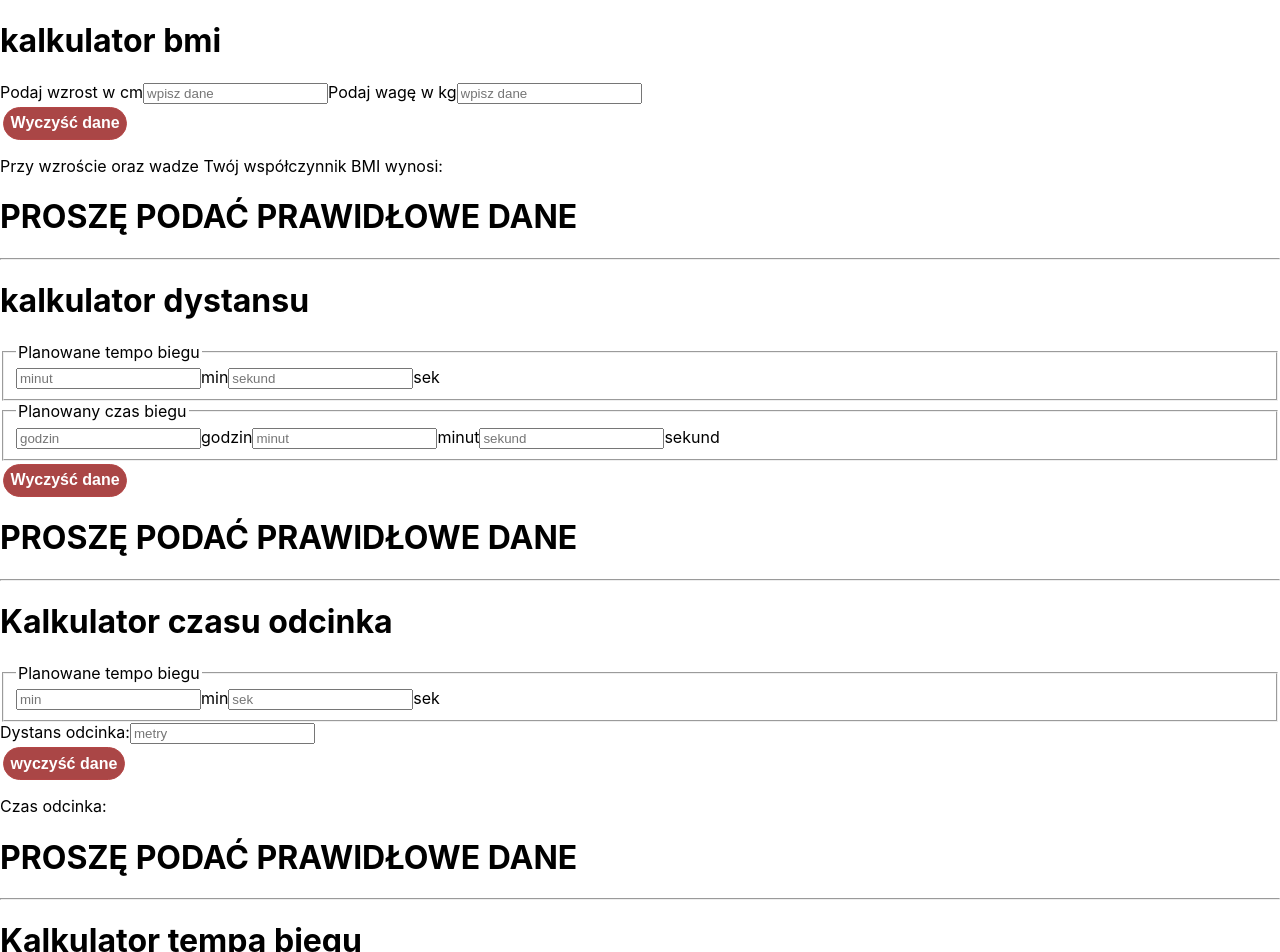
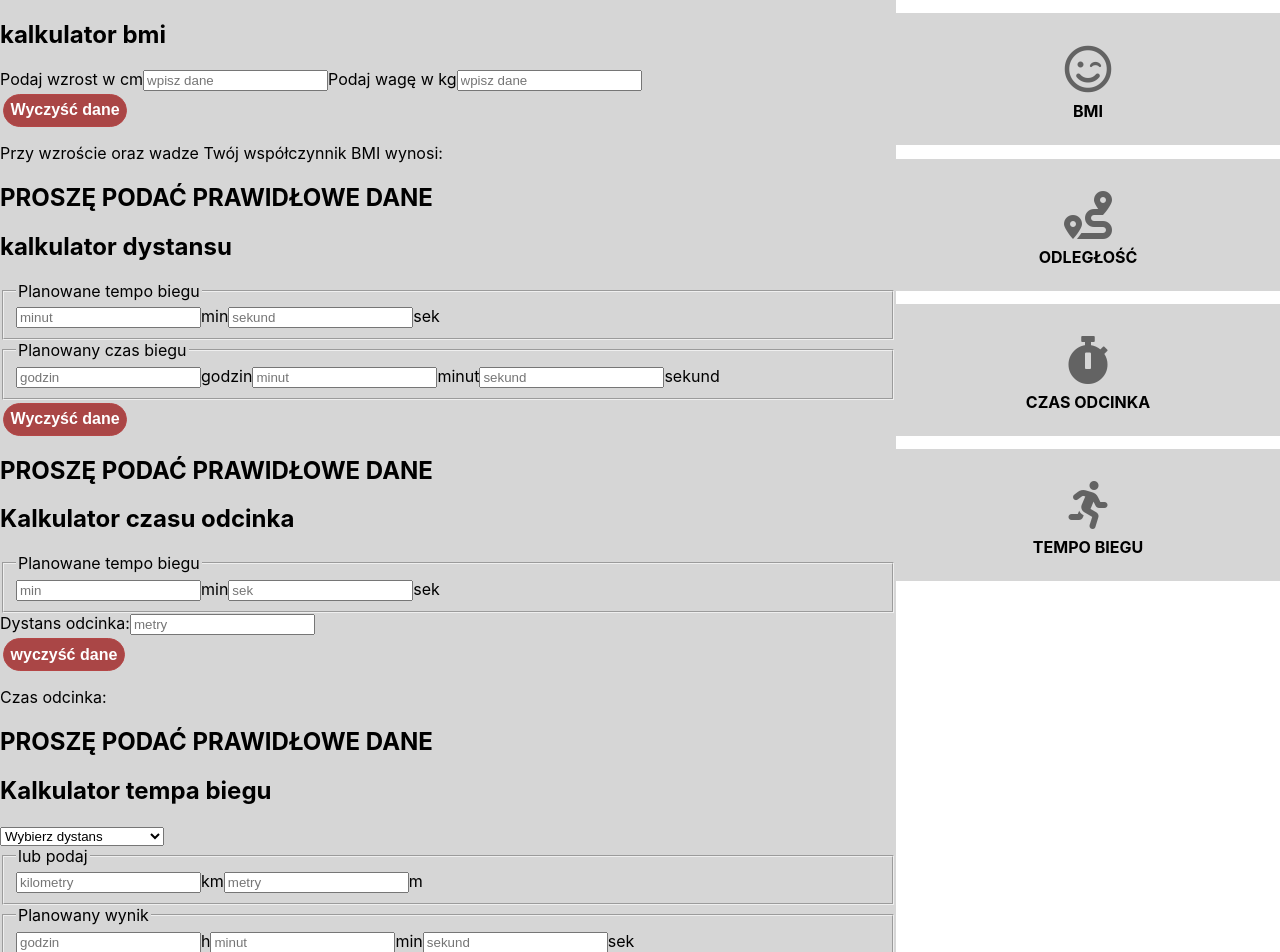
Before and after one commit to MorozMichal/React-calculators, a React (Create React App) app: page / in a window 1280 px wide. Shown: the top 952 px of the page. Built offline with nearby package versions, Linux system fonts and the light colour scheme.

Commit message:
calculators scss

```diff
--- a/src/components/App.js
+++ b/src/components/App.js
@@ -10,14 +10,16 @@ class App extends Component {
   render() {
     return (
       <>
-        <Bmi />
-        <hr />
-        <Distance />
-        <hr />
-        <Episode />
-        <hr />
-        <Placeofrunning />
-        <Menu />
+        <section className="section-calculators clickAreas">
+          <div className="section-calculators-content">
+            <Bmi />
+            <Distance />
+            <Episode />
+            <Placeofrunning />
+
+          </div>
+          <Menu />
+        </section>
       </>
     );
   }
--- a/src/components/App.scss
+++ b/src/components/App.scss
@@ -33,7 +33,7 @@ button {
 }
 
 .section-calculators {
-    background-image: url(./img/background/calculators_mobile.jpg);
+    // background-image: url(./img/background/calculators_mobile.jpg);
     background-repeat: no-repeat;
     background-position: center;
     background-size: cover;
@@ -41,7 +41,7 @@ button {
     flex-direction: row;
 
     @media screen and (min-width: 1024px) {
-        background-image: url(./img/background/calculators_full.jpg);
+        // background-image: url(./img/background/calculators_full.jpg);
     }
 
     .section-calculators-content {
```
